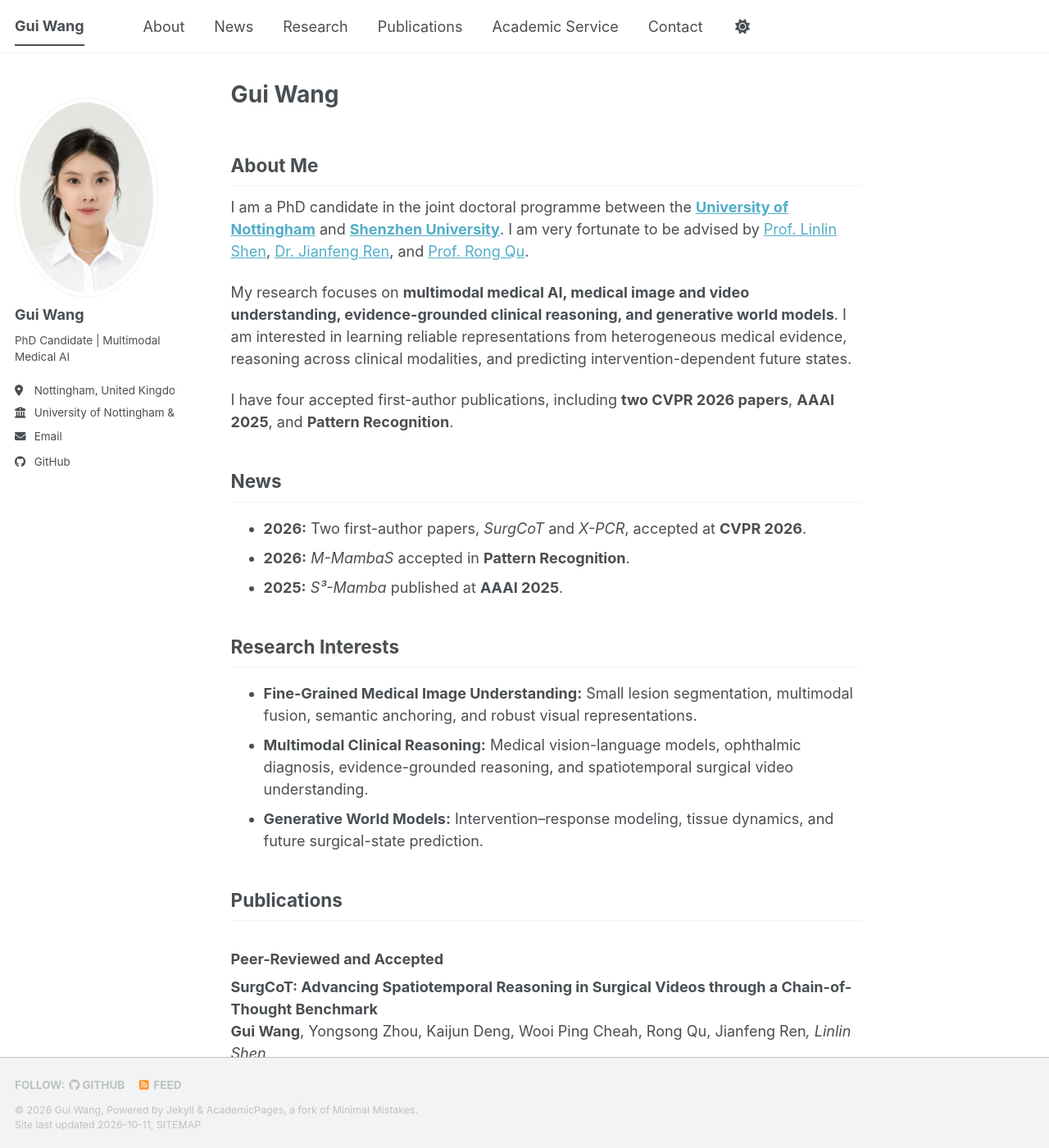
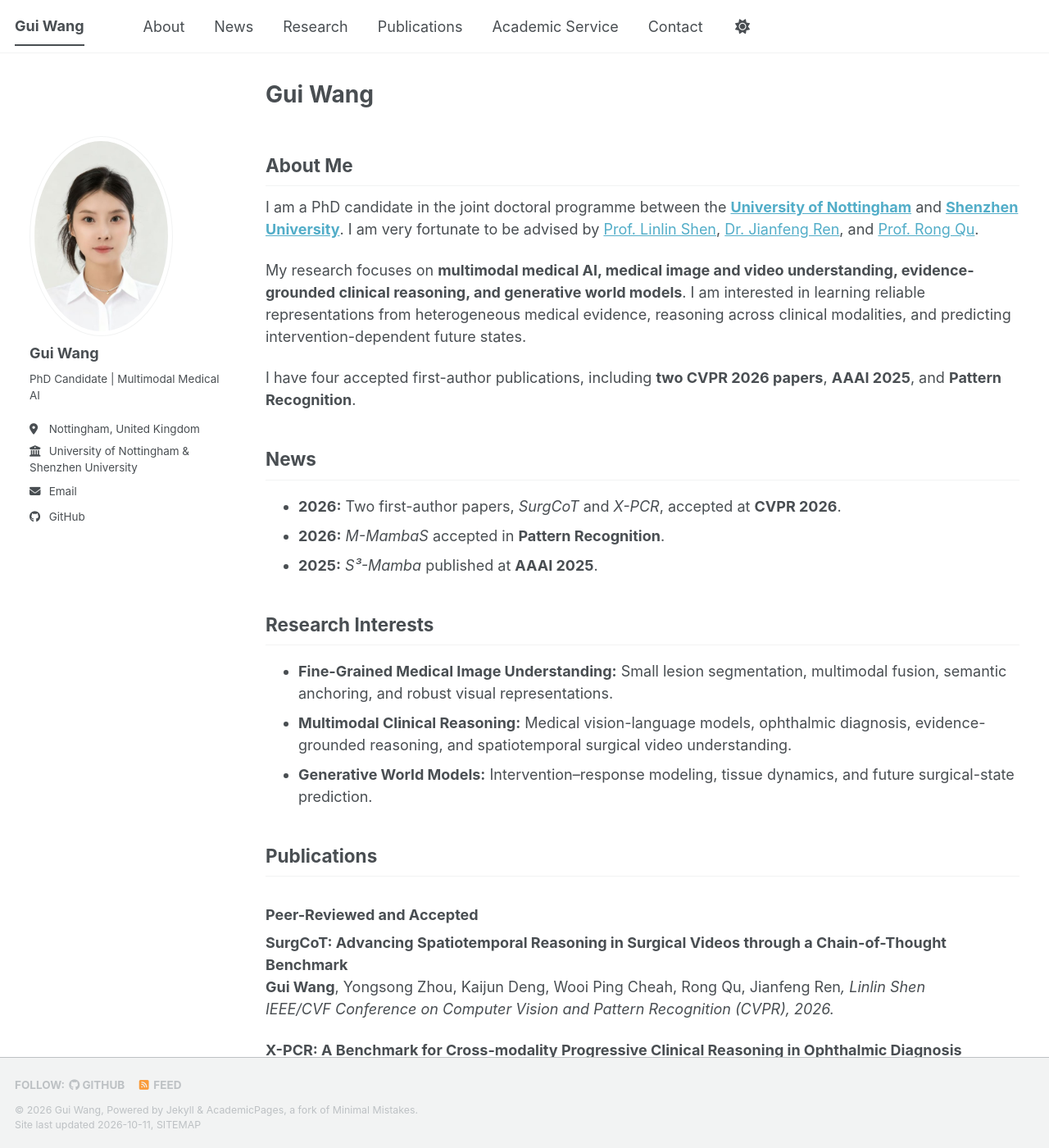
Before and after one commit to Erin668/Erin668.github.io, a Jekyll site: the page built from _pages/about.md, in a window 1280 px wide and 1400 px high. Shown: the whole window at 82% size. Built offline with Jekyll 4.4.1, drawn with Linux system fonts in a browser that asks for light colours; a style sheet for code colours, icons or effects is not loaded.

Commit message:
Widen academic sidebar and wrap long affiliation text

```diff
--- a/assets/css/main.scss
+++ b/assets/css/main.scss
@@ -37,3 +37,45 @@
     "layout/sidebar",
     "layout/json_cv"
 ;
+
+/* Gui Wang: readable academic sidebar; no clipping or horizontal scrolling. */
+@media screen and (min-width: 1024px) {
+  #main {
+    max-width: 1260px;
+    width: calc(100% - 48px);
+    padding-left: 12px;
+    padding-right: 12px;
+  }
+  #main .sidebar {
+    position: relative;
+    float: left;
+    top: auto;
+    height: auto;
+    overflow: visible;
+    padding-top: 0;
+    padding-right: 24px;
+    width: 260px;
+    max-width: none;
+    margin: 0;
+  }
+  #main .page {
+    float: right;
+    width: calc(100% - 260px);
+    padding-left: 28px;
+    padding-right: 0;
+    margin: 0;
+  }
+}
+.sidebar .author__bio,
+.sidebar .author__urls li {
+  white-space: normal;
+  overflow-wrap: anywhere;
+  word-break: normal;
+}
+.sidebar .author__urls {
+  width: 100%;
+  max-width: 100%;
+}
+.sidebar .author__urls li {
+  line-height: 1.5;
+}
```
